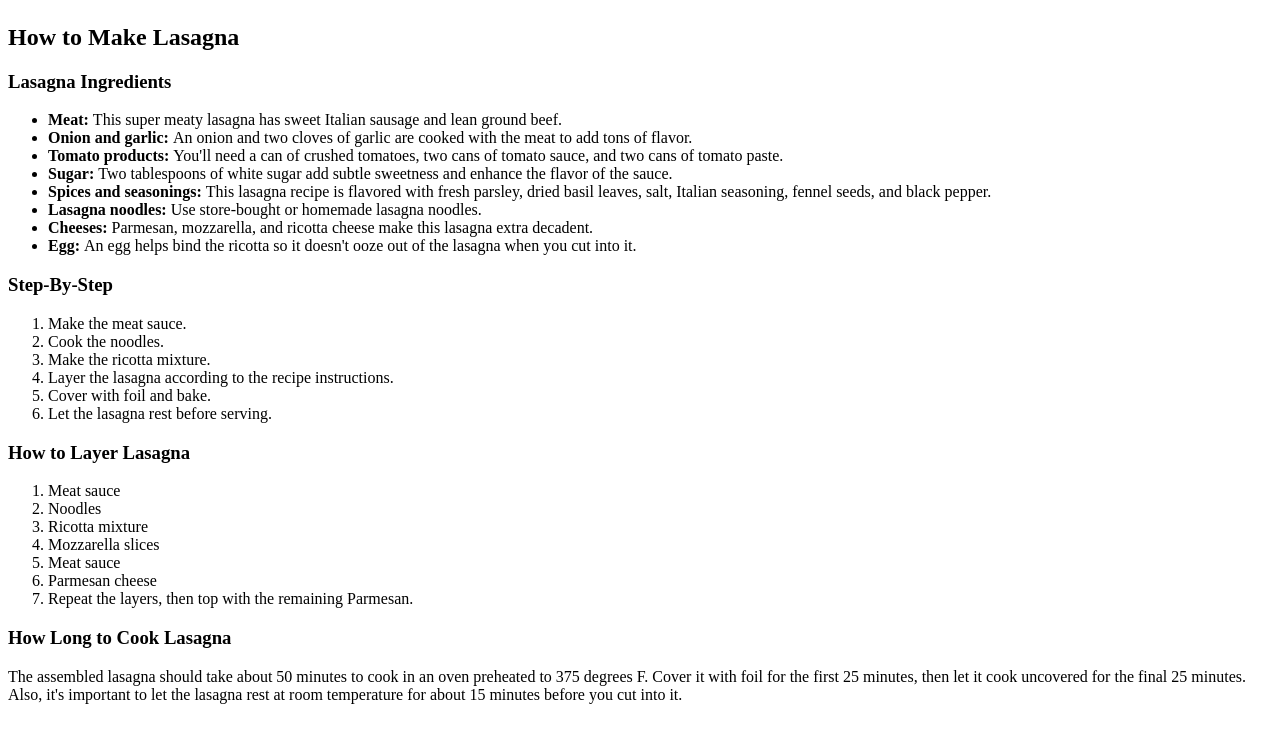
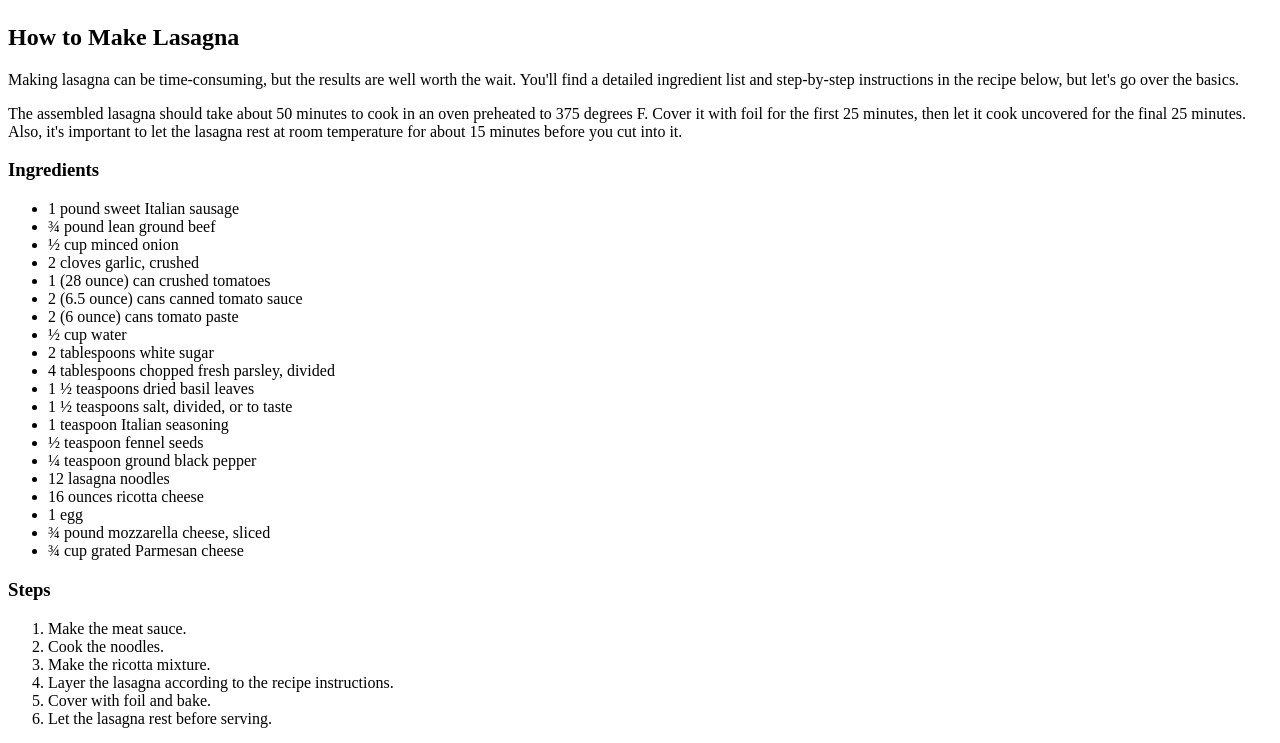
Before and after one commit to SnChemDima/odin-recipes, a plain HTML site: page recipes/lasagna.html in a window 1280 px wide. Shown: the part 592-1335 px from the top of the page. Before the commit the page ends 1312 px from the top, so only its background shows below. Drawn offline with Linux system fonts and the light colour scheme.

Commit message:
Updated lasagna recipe

```diff
--- a/recipes/lasagna.html
+++ b/recipes/lasagna.html
@@ -9,18 +9,32 @@
     <h1>Lasagna recipe</h1>
     <img src="lasagna-img.jpg" alt="lasagna imgage">
     <h2>How to Make Lasagna</h2>
-    <h3>Lasagna Ingredients</h3>
+    <p>Making lasagna can be time-consuming, but the results are well worth the wait. You'll find a detailed ingredient list and step-by-step instructions in the recipe below, but let's go over the basics.</p>
+    <p>The assembled lasagna should take about 50 minutes to cook in an oven preheated to 375 degrees F. Cover it with foil for the first 25 minutes, then let it cook uncovered for the final 25 minutes. Also, it's important to let the lasagna rest at room temperature for about 15 minutes before you cut into it.</p>
+    <h3>Ingredients</h3>
     <ul>
-        <li><b>Meat: </b>This super meaty lasagna has sweet Italian sausage and lean ground beef.</li>
-        <li><b>Onion and garlic: </b>An onion and two cloves of garlic are cooked with the meat to add tons of flavor.</li>
-        <li><b>Tomato products: </b>You'll need a can of crushed tomatoes, two cans of tomato sauce, and two cans of tomato paste.</li>
-        <li><b>Sugar: </b>Two tablespoons of white sugar add subtle sweetness and enhance the flavor of the sauce.</li>
-        <li><b>Spices and seasonings: </b>This lasagna recipe is flavored with fresh parsley, dried basil leaves, salt, Italian seasoning, fennel seeds, and black pepper.</li>
-        <li><b>Lasagna noodles: </b>Use store-bought or homemade lasagna noodles.</li>
-        <li><b>Cheeses: </b>Parmesan, mozzarella, and ricotta cheese make this lasagna extra decadent.</li>
-        <li><b>Egg: </b>An egg helps bind the ricotta so it doesn't ooze out of the lasagna when you cut into it.</li>
+        <li>1 pound sweet Italian sausage</li>
+        <li>¾ pound lean ground beef</li>
+        <li>½ cup minced onion</li>
+        <li>2 cloves garlic, crushed</li>
+        <li>1 (28 ounce) can crushed tomatoes</li>
+        <li>2 (6.5 ounce) cans canned tomato sauce</li>
+        <li>2 (6 ounce) cans tomato paste</li>
+        <li>½ cup water</li>
+        <li>2 tablespoons white sugar</li>
+        <li>4 tablespoons chopped fresh parsley, divided</li>
+        <li>1 ½ teaspoons dried basil leaves</li>
+        <li>1 ½ teaspoons salt, divided, or to taste</li>
+        <li>1 teaspoon Italian seasoning</li>
+        <li>½ teaspoon fennel seeds</li>
+        <li>¼ teaspoon ground black pepper</li>
+        <li>12 lasagna noodles</li>
+        <li>16 ounces ricotta cheese</li>
+        <li>1 egg</li>
+        <li>¾ pound mozzarella cheese, sliced</li>
+        <li>¾ cup grated Parmesan cheese</li>
     </ul>
-    <h3>Step-By-Step</h3>
+    <h3>Steps</h3>
     <ol>
         <li>Make the meat sauce.</li>
         <li>Cook the noodles.</li>
@@ -39,9 +53,5 @@
         <li>Parmesan cheese</li>
         <li>Repeat the layers, then top with the remaining Parmesan.</li>
     </ol>
-    <h3>How Long to Cook Lasagna</h3>
-    <p>
-        The assembled lasagna should take about 50 minutes to cook in an oven preheated to 375 degrees F. Cover it with foil for the first 25 minutes, then let it cook uncovered for the final 25 minutes. Also, it's important to let the lasagna rest at room temperature for about 15 minutes before you cut into it.
-    </p>
 </body>
 </html>
```
